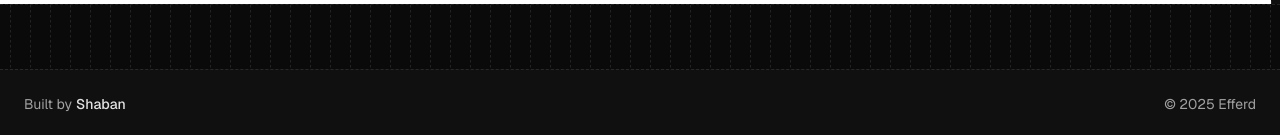
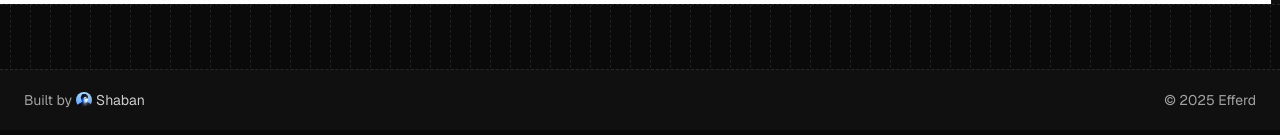
Before and after one commit to shabanhr/efferd-ui, a Next.js app: page /auth in a window 1280 px wide. Shown: the part 1978-2113 px from the top of the page. Built offline with nearby package versions, Linux system fonts and the light colour scheme.

Commit message:
+ add image in footer

```diff
--- a/components/footer/index.tsx
+++ b/components/footer/index.tsx
@@ -4,16 +4,23 @@ import { MY_HANDLE, SITE_NAME } from "@/config/site";
 export function SiteFooter() {
   return (
     <footer className="border-t border-dashed bg-card dark:bg-card/50">
-      <div className="cpx container flex items-center justify-between py-6 text-xs md:text-sm">
+      <div className="cpx container flex items-center justify-between py-5 text-xs md:text-sm">
         <p className="flex items-center gap-1 text-muted-foreground">
           <span>Built by</span>
           <Link
             aria-label="x/twitter"
-            className="font-medium text-foreground/90 hover:text-foreground hover:underline"
+            className="flex items-center gap-1 text-foreground/80 hover:text-foreground hover:underline"
             href={`https://x.com/${MY_HANDLE}`}
             rel="noreferrer"
             target="_blank"
           >
+            <img
+              alt="shaban"
+              className="size-4 rounded-full"
+              height="auto"
+              src="/shaban.webp"
+              width="auto"
+            />
             Shaban
           </Link>
         </p>
```
Also changed, not shown: public/shaban.webp (added).
